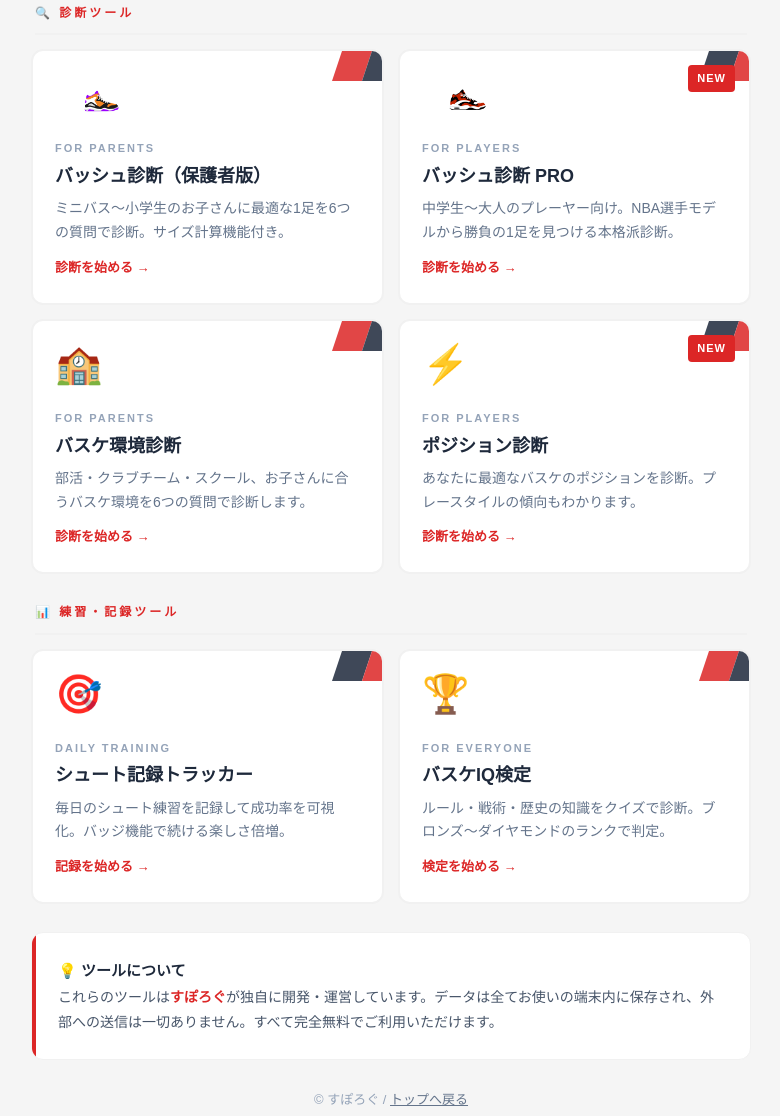
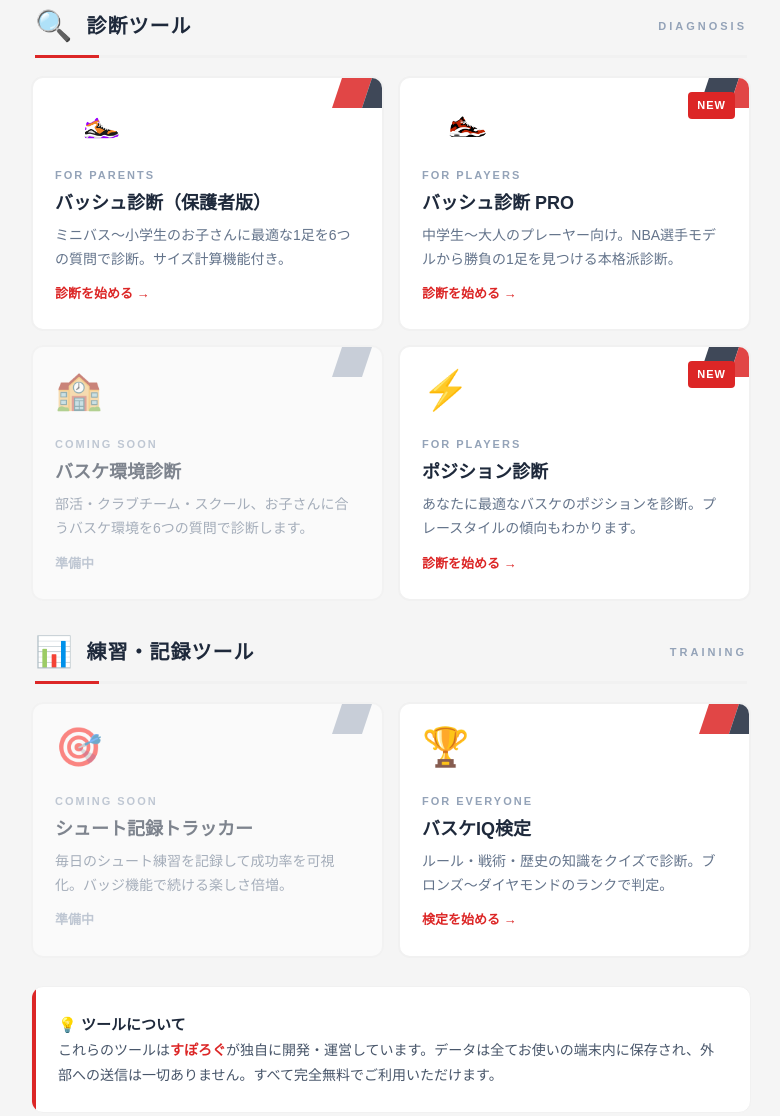
Before and after one commit to spolog-app/spolog-app, a plain HTML site: page index.html in a window 1280 px wide. Shown: the part 384-1500 px from the top of the page, without its empty margins (249-1029 px from the left). Drawn offline with Linux system fonts and the light colour scheme.

Commit message:
Add files via upload

```diff
--- a/index.html
+++ b/index.html
@@ -25,7 +25,11 @@ a{text-decoration:none;color:inherit}
 .hero-underline{display:inline-block;width:64px;height:5px;background:#dc2626;border-radius:2px;margin:10px 0 18px;position:relative;z-index:1}
 .hero-sub{font-size:15px;color:#475569;line-height:1.8;position:relative;z-index:1;max-width:480px}
 
-.sec-label{font-size:12px;color:#dc2626;letter-spacing:3px;font-weight:800;margin:28px 4px 14px;padding-bottom:10px;border-bottom:2px solid #f1f1f1;display:flex;align-items:center;gap:8px}
+.sec-label{margin:36px 4px 18px;padding-bottom:14px;border-bottom:3px solid #f1f1f1;display:flex;align-items:center;gap:14px;position:relative}
+.sec-label::after{content:"";position:absolute;left:0;bottom:-3px;width:64px;height:3px;background:#dc2626}
+.sec-icon{font-size:30px;line-height:1;flex-shrink:0}
+.sec-text{font-size:20px;color:#1e293b;letter-spacing:1px;font-weight:900;line-height:1.3}
+.sec-text-en{font-size:11px;color:#94a3b8;letter-spacing:3px;font-weight:800;margin-left:auto;display:block}
 
 .apps{display:grid;grid-template-columns:1fr 1fr;gap:14px}
 @media (max-width:520px){.apps{grid-template-columns:1fr}}
@@ -60,7 +64,10 @@ a{text-decoration:none;color:inherit}
   .hero-tag{font-size:11px;letter-spacing:2px;padding:5px 11px}
   .hero-title{font-size:28px;line-height:1.35}
   .hero-sub{font-size:14px}
-  .sec-label{font-size:11px;letter-spacing:2px}
+  .sec-label{margin:30px 4px 14px;padding-bottom:12px;gap:12px}
+  .sec-icon{font-size:26px}
+  .sec-text{font-size:17px}
+  .sec-text-en{font-size:10px;letter-spacing:2px}
   .app{padding:20px 18px}
   .app-stripe{width:50px;height:50px}
   .app-icon{font-size:32px;min-height:44px}
@@ -102,7 +109,7 @@ a{text-decoration:none;color:inherit}
 <div class="hero-sub">すぽろぐが独自に開発した、バスケットボールをもっと楽しく・もっと上達させるためのツール。すべて無料でご利用いただけます。</div>
 </div>
 
-<div class="sec-label">🔍 診断ツール</div>
+<div class="sec-label"><span class="sec-icon">🔍</span><span class="sec-text">診断ツール</span><span class="sec-text-en">DIAGNOSIS</span></div>
 <div class="apps">
 
 <a class="app" href="bashu-kids.html">
@@ -128,14 +135,14 @@ a{text-decoration:none;color:inherit}
 <div class="app-arrow">診断を始める →</div>
 </a>
 
-<a class="app" href="school-diagnosis.html">
-<svg class="app-stripe" viewBox="0 0 60 60"><polygon points="20,0 50,0 40,30 10,30" fill="#dc2626"/><polygon points="50,0 60,0 60,30 40,30" fill="#1e293b"/></svg>
+<div class="app coming">
+<svg class="app-stripe" viewBox="0 0 60 60"><polygon points="20,0 50,0 40,30 10,30" fill="#94a3b8"/></svg>
 <div class="app-icon">🏫</div>
-<div class="app-cat">FOR PARENTS</div>
+<div class="app-cat">COMING SOON</div>
 <div class="app-title">バスケ環境診断</div>
 <div class="app-desc">部活・クラブチーム・スクール、お子さんに合うバスケ環境を6つの質問で診断します。</div>
-<div class="app-arrow">診断を始める →</div>
-</a>
+<div class="app-arrow">準備中</div>
+</div>
 
 <a class="app" href="https://spolog-basketball.com/position-diagnosis/">
 <span class="app-new">NEW</span>
@@ -149,17 +156,17 @@ a{text-decoration:none;color:inherit}
 
 </div>
 
-<div class="sec-label">📊 練習・記録ツール</div>
+<div class="sec-label"><span class="sec-icon">📊</span><span class="sec-text">練習・記録ツール</span><span class="sec-text-en">TRAINING</span></div>
 <div class="apps">
 
-<a class="app" href="shot-tracker.html">
-<svg class="app-stripe" viewBox="0 0 60 60"><polygon points="20,0 50,0 40,30 10,30" fill="#1e293b"/><polygon points="50,0 60,0 60,30 40,30" fill="#dc2626"/></svg>
+<div class="app coming">
+<svg class="app-stripe" viewBox="0 0 60 60"><polygon points="20,0 50,0 40,30 10,30" fill="#94a3b8"/></svg>
 <div class="app-icon">🎯</div>
-<div class="app-cat">DAILY TRAINING</div>
+<div class="app-cat">COMING SOON</div>
 <div class="app-title">シュート記録トラッカー</div>
 <div class="app-desc">毎日のシュート練習を記録して成功率を可視化。バッジ機能で続ける楽しさ倍増。</div>
-<div class="app-arrow">記録を始める →</div>
-</a>
+<div class="app-arrow">準備中</div>
+</div>
 
 <a class="app" href="https://spolog-basketball.com/basketball-quiz/">
 <svg class="app-stripe" viewBox="0 0 60 60"><polygon points="20,0 50,0 40,30 10,30" fill="#dc2626"/><polygon points="50,0 60,0 60,30 40,30" fill="#1e293b"/></svg>
```
